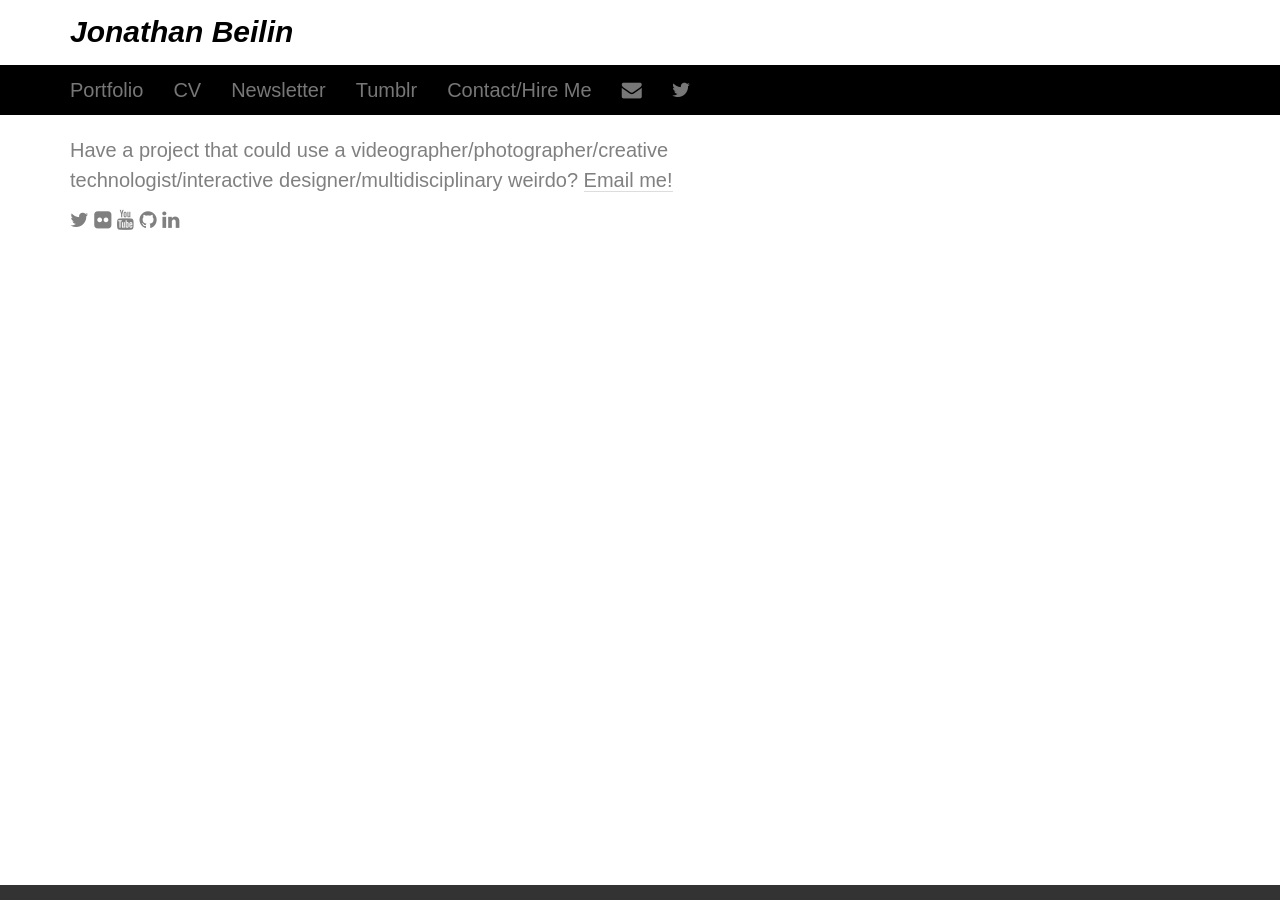
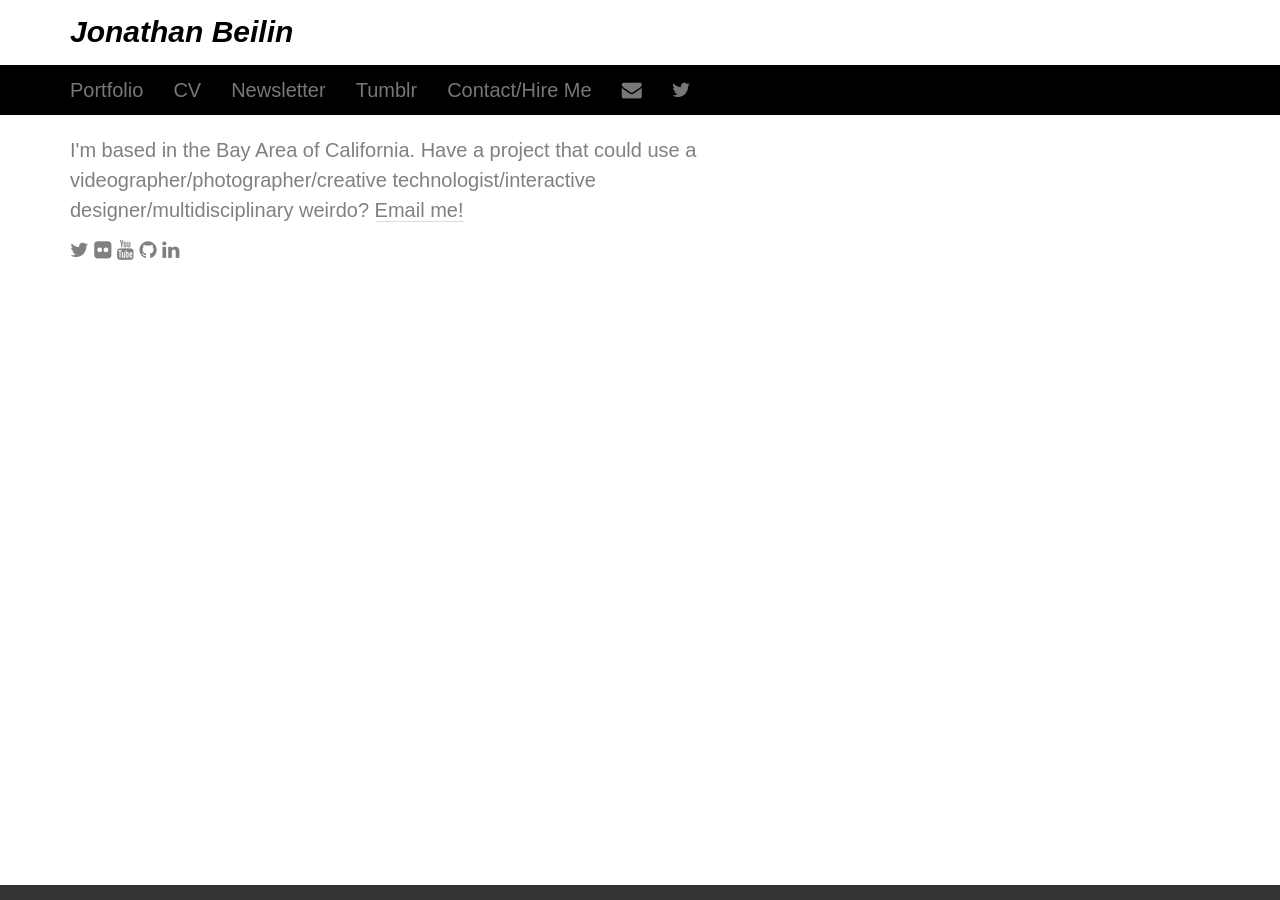
Before and after one commit to dongle/jonbeilin-portfolio-jekyll, a Jekyll site: the page built from contact/index.html, in a window 1280 px wide. Built offline with Jekyll 4.4.1, drawn with Linux system fonts in a browser that asks for light colours; nearby versions of some CDN libraries.

Commit message:
contact - small tweaks

```diff
--- a/contact/index.html
+++ b/contact/index.html
@@ -6,7 +6,7 @@ title: Contact
 <section>
 	<div class="row">
 		<div class="col-md-8"
-<p>Have a project that could use a videographer/photographer/creative technologist/interactive designer/multidisciplinary weirdo? <a href="mailto:jbeilin@gmail.com" target="_blank">Email me!</a></p>
+<p>I'm based in the Bay Area of California. Have a project that could use a videographer/photographer/creative technologist/interactive designer/multidisciplinary weirdo? <a href="mailto:jbeilin@gmail.com" target="_blank">Email me!</a></p>
 </div>
 </div>
 
```
